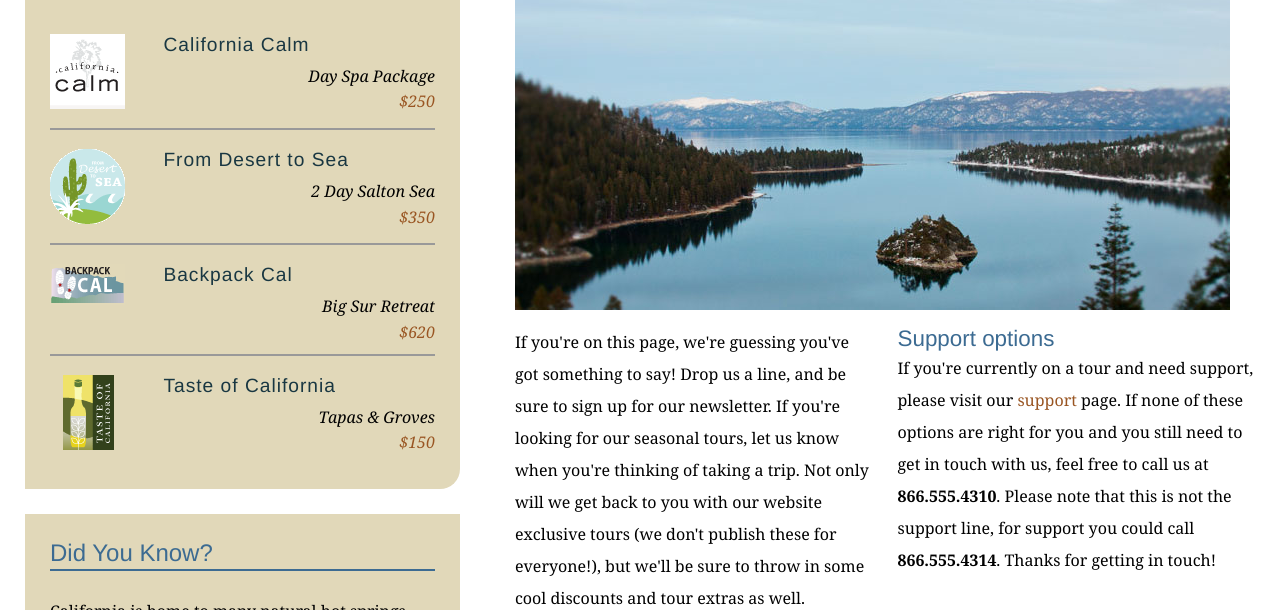
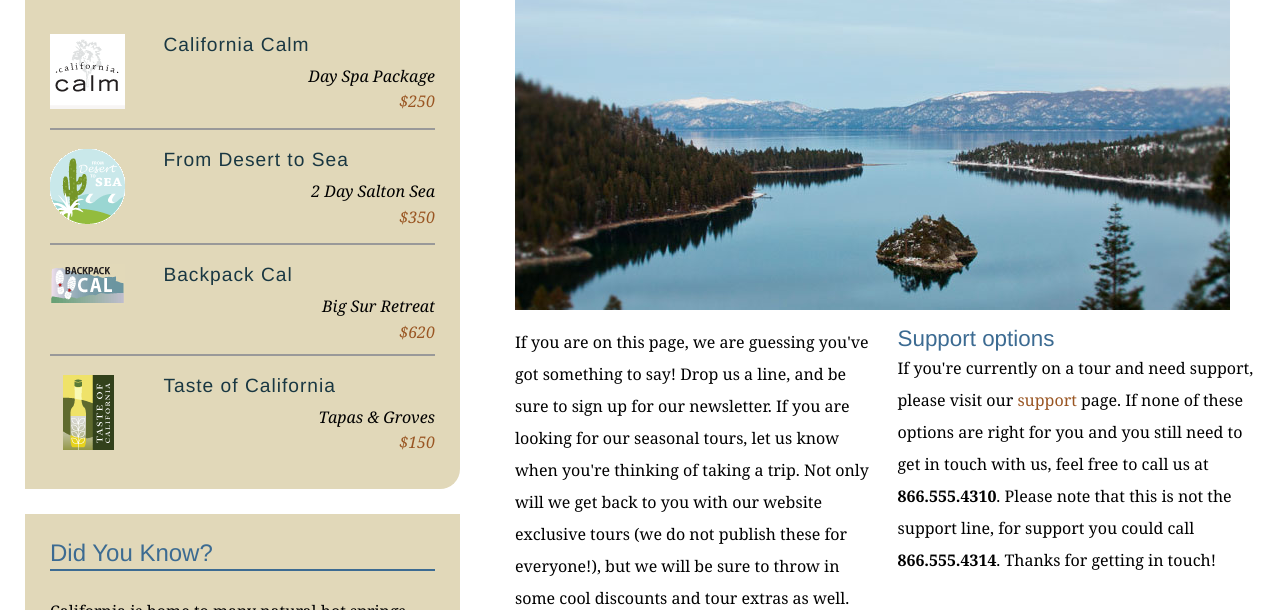
Before and after one commit to zhanlon/explore_california, a plain HTML site: page contact.html in a window 1280 px wide. Shown: the part 342-952 px from the top of the page. Drawn offline with Linux system fonts and the light colour scheme.

Commit message:
Removed contrationc from contact page

```diff
--- a/contact.html
+++ b/contact.html
@@ -68,7 +68,7 @@
           <h1>Get in touch</h1>
           <img src="assets/images/emerald_bay.jpg" alt="Beautiful Lake Tahoe" class="articleImage" />
           <div class="multiCol">
-            <p>If you're on this page, we're guessing you've got something to say! Drop us a line, and be sure to sign up for our newsletter. If you're looking for our seasonal tours,  let us know when you're thinking of taking a trip. Not only will we get back to you with our website exclusive tours (we don't publish these for everyone!), but we'll be sure to throw in some cool discounts and tour extras as well.</p>
+            <p>If you are on this page, we are guessing you've got something to say! Drop us a line, and be sure to sign up for our newsletter. If you are looking for our seasonal tours,  let us know when you're thinking of taking a trip. Not only will we get back to you with our website exclusive tours (we do not publish these for everyone!), but we will be sure to throw in some cool discounts and tour extras as well.</p>
 
             <h2>Support options</h2>
             <p>If you're currently on a tour and need support, please visit our <a href="support.html">support</a> page. If none of these options are right for you and you still need to get in touch with us, feel free to call us at<span class="phone"> <strong>866.555.4310</strong>. Please note that this is not the support line, for support you could call </span><strong>866.555.4314</strong>. Thanks for getting in touch!</p>
```
